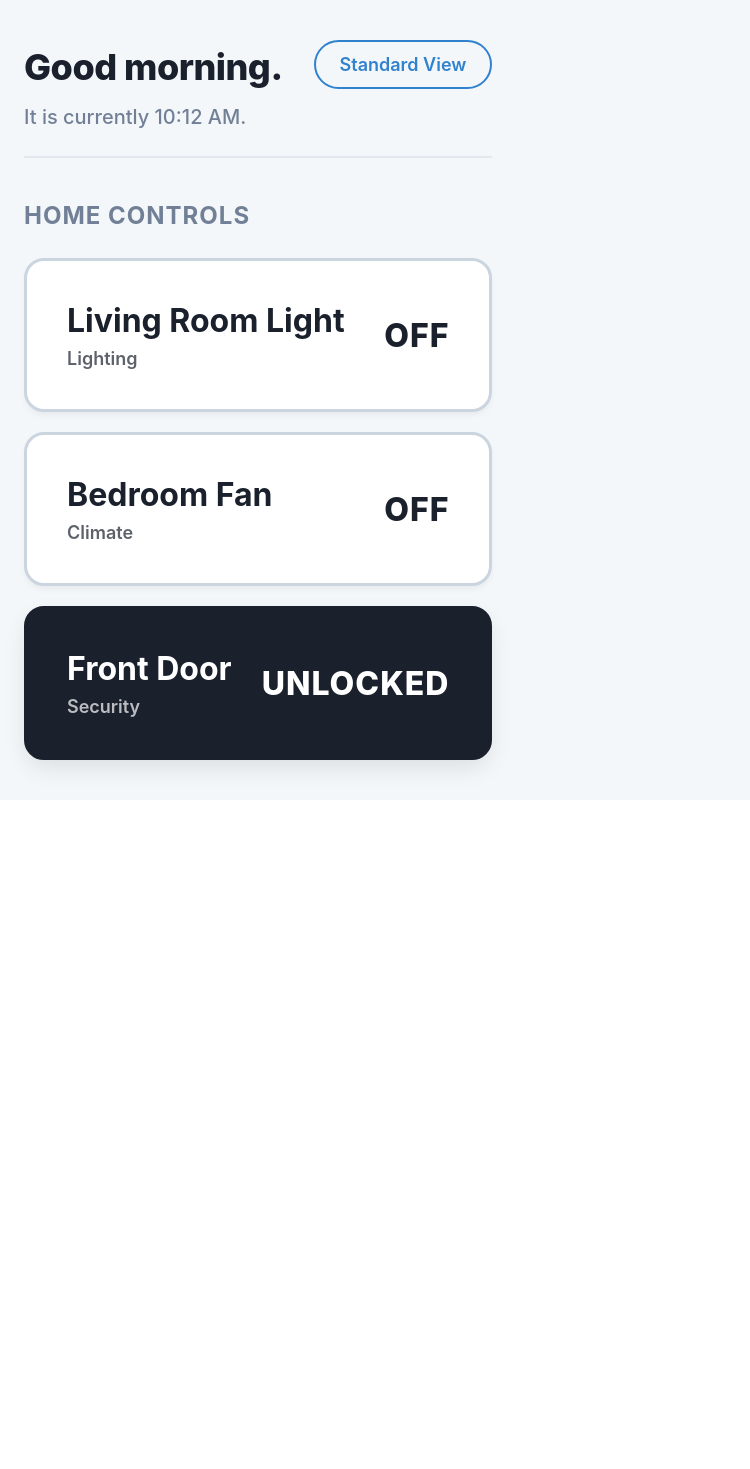
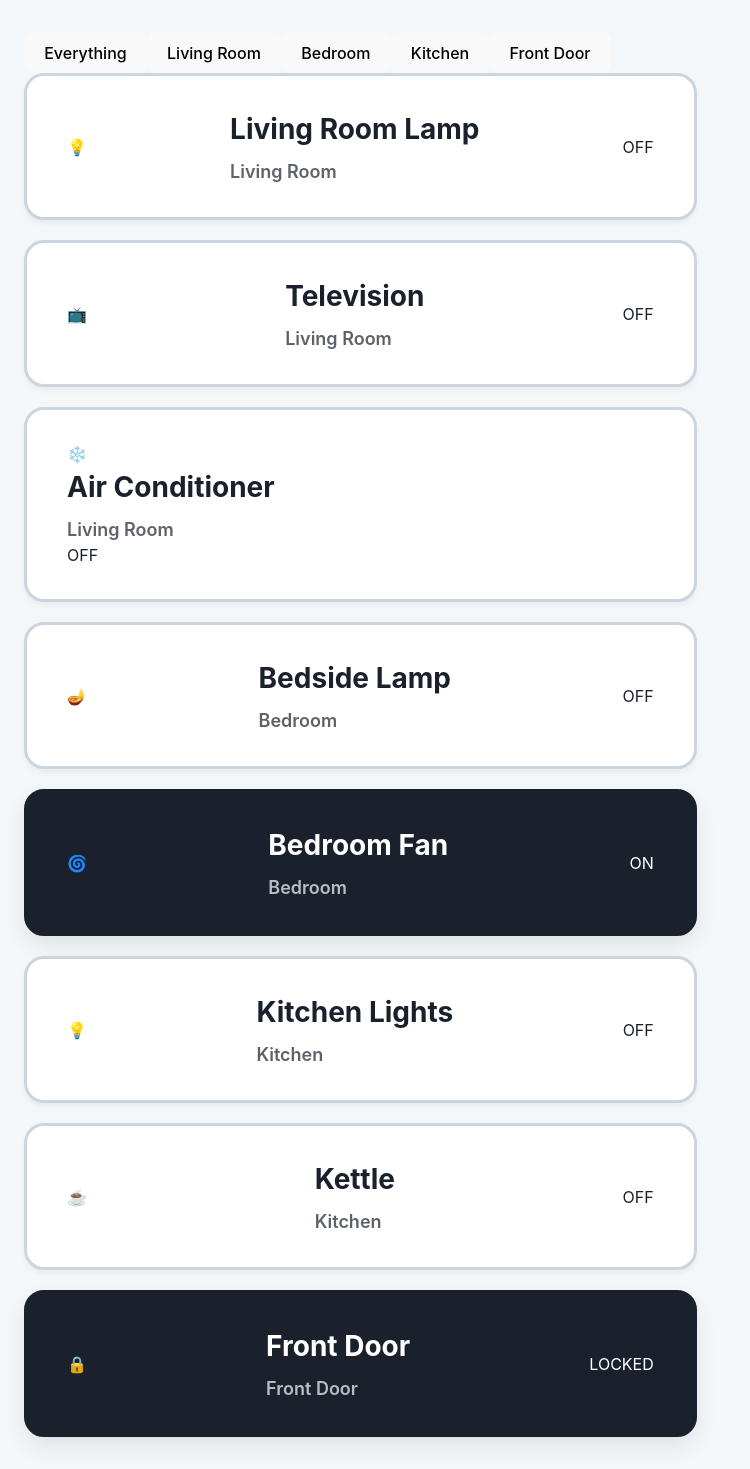
Before and after one commit to preciousudobia704-maker/age-responsive-smarthome, a React (Vite) app: page / in a window 1280 px wide. Shown: the whole page, without its empty margins (0-750 px from the left). Before the commit the page ends 800 px from the top, so only its background shows below. Built offline with nearby package versions, Linux system fonts and the light colour scheme.

Commit message:
Update App.tsx

```diff
--- a/src/App.tsx
+++ b/src/App.tsx
@@ -3,62 +3,80 @@ import React, { useState, useEffect } from 'react';
 import './App.css';
 
 export default function AgeResponsiveSmartHome() {
-  // --------------------------------------------------------
-  // DATA LAYER
-  // --------------------------------------------------------
+
+  // =========================================================================
+  //  LAYER 1: THE DATA LAYER (Local Storage & State Management)
+  //  This section replaces a traditional cloud database.
+  // It securely stores the user's device states, temperature preferences,
+  // and daily habits directly on their physical tablet, ensuring absolute
+  // data sovereignty and zero-latency performance.
+  // =========================================================================
   const [deviceStates, setDeviceStates] = useState(() => {
     const savedStates = localStorage.getItem('smartHomeStates');
     return savedStates ? JSON.parse(savedStates) : {
-      livingRoomLight: false,
-      bedroomFan: false,
-      frontDoorLock: true,
+      livingRoomLamp: false,
+      television: false,
+      airConditioner: false,
+      bedsideLamp: false,
+      bedroomFan: true,
+      kitchenLights: false,
+      kettle: false,
+      frontDoor: true,
     };
   });
 
-  const [settings, setSettings] = useState(() => {
-    const savedSettings = localStorage.getItem('smartHomeSettings');
-    return savedSettings ? JSON.parse(savedSettings) : {
-      simpleModeActive: true
-    };
+  const [acTemp, setAcTemp] = useState(() => {
+    const savedTemp = localStorage.getItem('smartHomeTemp');
+    return savedTemp ? parseInt(savedTemp) : 22;
   });
-
-  const [lastAction, setLastAction] = useState(null);
-  const [showUndo, setShowUndo] = useState(false);
-  const [currentTime, setCurrentTime] = useState(new Date());
 
   const [habitLog, setHabitLog] = useState(() => {
     const savedLog = localStorage.getItem('smartHomeHabits');
     return savedLog ? JSON.parse(savedLog) : [];
   });
 
-  // Keep the clock updated for the greeting
-  useEffect(() => {
-    const timer = setInterval(() => setCurrentTime(new Date()), 60000);
-    return () => clearInterval(timer);
-  }, []);
+  const [lastAction, setLastAction] = useState(null);
+  const [showUndo, setShowUndo] = useState(false);
 
+  // Sync data instantly to the tablet's local storage
   useEffect(() => {
     localStorage.setItem('smartHomeStates', JSON.stringify(deviceStates));
   }, [deviceStates]);
 
   useEffect(() => {
-    localStorage.setItem('smartHomeSettings', JSON.stringify(settings));
-  }, [settings]);
+    localStorage.setItem('smartHomeTemp', acTemp.toString());
+  }, [acTemp]);
 
   useEffect(() => {
     localStorage.setItem('smartHomeHabits', JSON.stringify(habitLog));
   }, [habitLog]);
 
-  // --------------------------------------------------------
-  // LOGIC LAYER
-  // --------------------------------------------------------
+
+  // =========================================================================
+  //  LAYER 2: THE LOGIC LAYER (Device Control, Audio & Error Recovery)
+  //  This executes the core actions. When a user taps
+  // a button, this layer instantly updates the UI, triggers an offline audio
+  // confirmation for accessibility, logs the interaction for the AI, and
+  // deploys the 8-second "Undo" toast to prevent technological anxiety.
+  // =========================================================================
   const toggleDevice = (deviceKey, deviceName) => {
     const newState = !deviceStates[deviceKey];
     const previousState = { ...deviceStates };
 
+    // 1. Save state for Graceful Error Recovery
     setLastAction({ previousState, deviceName });
     setDeviceStates(prev => ({ ...prev, [deviceKey]: newState }));
 
+    // 2. Offline Audio Confirmation for Accessibility
+    if ('speechSynthesis' in window) {
+      let statusSpeech = newState ? "ON" : "OFF";
+      if (deviceKey === 'frontDoor') statusSpeech = newState ? "LOCKED" : "UNLOCKED";
+
+      const speech = new SpeechSynthesisUtterance(`${deviceName} is now ${statusSpeech}`);
+      window.speechSynthesis.speak(speech);
+    }
+
+    // 3. Log the habit for the AI
     const newLogEntry = {
       device: deviceName,
       deviceKey: deviceKey,
@@ -67,11 +85,12 @@ export default function AgeResponsiveSmartHome() {
     };
     setHabitLog(prevLog => [...prevLog, newLogEntry]);
 
+    // 4. Trigger the Undo Toast (8-second timer)
     setShowUndo(true);
     setTimeout(() => {
       setShowUndo(false);
       setLastAction(null);
-    }, 10000);
+    }, 8000);
   };
 
   const executeUndo = () => {
@@ -82,45 +101,47 @@ export default function AgeResponsiveSmartHome() {
     }
   };
 
-  const toggleSimpleMode = () => {
-    setSettings(prev => ({ ...prev, simpleModeActive: !prev.simpleModeActive }));
+  const changeTemp = (e, amount) => {
+    e.stopPropagation(); // Prevents tapping the temperature from turning the AC off
+    setAcTemp(prev => prev + amount);
   };
 
-  // --------------------------------------------------------
-  // PREDICTIVE AI MODULE (Advanced Pattern Recognition)
-  // --------------------------------------------------------
+
+  // =========================================================================
+  //  LAYER 3: PREDICTIVE AI MODULE (Pattern Recognition Engine)
+  //  This is our localized heuristic AI. It scans the
+  // user's habit log to calculate their most frequent action for the current
+  // time of day. It dynamically prepares the suggestion banner to reduce
+  // cognitive load, without ever sending data to an external server.
+  // =========================================================================
   const getPredictiveSuggestion = () => {
-    const currentHour = currentTime.getHours();
+    const currentHour = new Date().getHours();
 
-    // 1. Find all actions (ON or OFF) that happened in this hour historically
+    // Filter history for the current hour
     const habitsThisHour = habitLog.filter(log => {
-      const logHour = new Date(log.time).getHours();
-      return logHour === currentHour;
+      return new Date(log.time).getHours() === currentHour;
     });
 
     if (habitsThisHour.length === 0) return null;
 
-    // 2. Count them to find the true "pattern" (the most frequent action)
+    // Calculate the most frequent action
     const frequency = {};
     habitsThisHour.forEach(log => {
       const patternKey = `${log.deviceKey}|${log.state}|${log.device}`;
       frequency[patternKey] = (frequency[patternKey] || 0) + 1;
     });
 
-    // 3. Identify the most repeated action for this specific time period
     const topPattern = Object.keys(frequency).reduce((a, b) => frequency[a] > frequency[b] ? a : b);
     const [deviceKey, expectedState, deviceName] = topPattern.split('|');
 
-    // 4. Check if the device needs to be changed to match the pattern
     const isCurrentlyOn = deviceStates[deviceKey];
     const needsToTurnOn = expectedState === "ON" && !isCurrentlyOn;
     const needsToTurnOff = expectedState === "OFF" && isCurrentlyOn;
 
     if (needsToTurnOn || needsToTurnOff) {
-      // Make the phrasing context-aware (lock vs light)
       let actionWord = expectedState === "ON" ? "turn on" : "turn off";
-      if (deviceKey === 'frontDoorLock') {
-         actionWord = expectedState === "ON" ? "unlock" : "lock";
+      if (deviceKey === 'frontDoor') {
+         actionWord = expectedState === "ON" ? "lock" : "unlock";
       }
 
       return {
@@ -131,31 +152,31 @@ export default function AgeResponsiveSmartHome() {
 
     return null;
   };
+
   const aiSuggestion = getPredictiveSuggestion();
 
-  // Dynamic Greeting Logic
-  const hour = currentTime.getHours();
-  const greeting = hour < 12 ? 'Good morning' : hour < 18 ? 'Good afternoon' : 'Good evening';
-  const timeString = currentTime.toLocaleTimeString([], { hour: '2-digit', minute: '2-digit' });
 
-  // --------------------------------------------------------
-  // PRESENTATION LAYER
-  // --------------------------------------------------------
+  // =========================================================================
+  //  LAYER 4: THE PRESENTATION LAYER (Age-Responsive Interface)
+  //  This renders the visual UI based on our accessibility
+  // guidelines. It applies Fitts's Law through massive touch targets and utilizes
+  // the Gestalt Principle of Proximity by flattening the navigation into a
+  // single, scroll-free layout, completely eliminating deep menus.
+  // =========================================================================
   return (
-    <div className={`app-wrapper ${settings.simpleModeActive ? 'simple-mode' : 'advanced-mode'}`}>
+    <div className="app-wrapper">
 
-      {/* Top Header & Settings */}
-      <header className="app-header">
-        <div className="greeting-container">
-          <h2>{greeting}.</h2>
-          <p className="time-display">It is currently {timeString}.</p>
-        </div>
-        <button className="settings-toggle" onClick={toggleSimpleMode}>
-          {settings.simpleModeActive ? 'Standard View' : 'Simple View'}
-        </button>
+      {/* Category Filters */}
+      <header className="filter-scroll">
+        <button className="filter-pill active">Everything</button>
+        <button className="filter-pill">Living Room</button>
+        <button className="filter-pill">Bedroom</button>
+        <button className="filter-pill">Kitchen</button>
+        <button className="filter-pill">Front Door</button>
       </header>
 
       <main className="dashboard-content">
+
         {/* Predictive AI Banner */}
         {aiSuggestion && (
           <div className="ai-banner" onClick={aiSuggestion.action}>
@@ -167,51 +188,99 @@ export default function AgeResponsiveSmartHome() {
           </div>
         )}
 
-        {/* Section Headers organize the space */}
-        <h3 className="section-title">Home Controls</h3>
+        <div className="device-grid">
 
-        <div className="device-grid">
-          {/* Lighting */}
-          <button
-            className={`device-card ${deviceStates.livingRoomLight ? 'active' : 'inactive'}`}
-            onClick={() => toggleDevice('livingRoomLight', 'Living Room Light')}
-          >
+          {/* Living Room Lamp */}
+          <div className={`device-card ${deviceStates.livingRoomLamp ? 'active' : 'inactive'}`} onClick={() => toggleDevice('livingRoomLamp', 'Living Room Lamp')}>
+            <div className="card-icon">💡</div>
             <div className="card-info">
-              <span className="device-title">Living Room Light</span>
-              <span className="device-category">Lighting</span>
+              <span className="device-title">Living Room Lamp</span>
+              <span className="device-category">Living Room</span>
             </div>
-            <span className="device-status">
-              {deviceStates.livingRoomLight ? 'ON' : 'OFF'}
-            </span>
-          </button>
+            <div className="status-badge">{deviceStates.livingRoomLamp ? 'ON' : 'OFF'}</div>
+          </div>
 
-          {/* Climate */}
-          <button
-            className={`device-card ${deviceStates.bedroomFan ? 'active' : 'inactive'}`}
-            onClick={() => toggleDevice('bedroomFan', 'Bedroom Fan')}
-          >
+          {/* Television */}
+          <div className={`device-card ${deviceStates.television ? 'active' : 'inactive'}`} onClick={() => toggleDevice('television', 'Television')}>
+            <div className="card-icon">📺</div>
+            <div className="card-info">
+              <span className="device-title">Television</span>
+              <span className="device-category">Living Room</span>
+            </div>
+            <div className="status-badge">{deviceStates.television ? 'ON' : 'OFF'}</div>
+          </div>
+
+          {/* Expanding Air Conditioner */}
+          <div className={`device-card ${deviceStates.airConditioner ? 'active' : 'inactive'}`} onClick={() => toggleDevice('airConditioner', 'Air Conditioner')}>
+            <div className="card-main">
+              <div className="card-icon">❄️</div>
+              <div className="card-info">
+                <span className="device-title">Air Conditioner</span>
+                <span className="device-category">Living Room</span>
+              </div>
+              <div className="status-badge">{deviceStates.airConditioner ? 'ON' : 'OFF'}</div>
+            </div>
+
+            {/* Expanded Temperature Controls (Only shows when AC is ON) */}
+            {deviceStates.airConditioner && (
+              <div className="card-expanded" onClick={(e) => e.stopPropagation()}>
+                <button className="temp-btn" onClick={(e) => changeTemp(e, -1)}>–</button>
+                <span className="temp-display">{acTemp}°C</span>
+                <button className="temp-btn" onClick={(e) => changeTemp(e, 1)}>+</button>
+              </div>
+            )}
+          </div>
+
+          {/* Bedside Lamp */}
+          <div className={`device-card ${deviceStates.bedsideLamp ? 'active' : 'inactive'}`} onClick={() => toggleDevice('bedsideLamp', 'Bedside Lamp')}>
+            <div className="card-icon">🪔</div>
+            <div className="card-info">
+              <span className="device-title">Bedside Lamp</span>
+              <span className="device-category">Bedroom</span>
+            </div>
+            <div className="status-badge">{deviceStates.bedsideLamp ? 'ON' : 'OFF'}</div>
+          </div>
+
+          {/* Bedroom Fan */}
+          <div className={`device-card ${deviceStates.bedroomFan ? 'active' : 'inactive'}`} onClick={() => toggleDevice('bedroomFan', 'Bedroom Fan')}>
+            <div className="card-icon">🌀</div>
             <div className="card-info">
               <span className="device-title">Bedroom Fan</span>
-              <span className="device-category">Climate</span>
+              <span className="device-category">Bedroom</span>
             </div>
-            <span className="device-status">
-              {deviceStates.bedroomFan ? 'ON' : 'OFF'}
-            </span>
-          </button>
+            <div className="status-badge">{deviceStates.bedroomFan ? 'ON' : 'OFF'}</div>
+          </div>
 
-          {/* Security */}
-          <button
-            className={`device-card ${deviceStates.frontDoorLock ? 'active' : 'inactive'}`}
-            onClick={() => toggleDevice('frontDoorLock', 'Front Door Lock')}
-          >
+          {/* Kitchen Lights */}
+          <div className={`device-card ${deviceStates.kitchenLights ? 'active' : 'inactive'}`} onClick={() => toggleDevice('kitchenLights', 'Kitchen Lights')}>
+            <div className="card-icon">💡</div>
+            <div className="card-info">
+              <span className="device-title">Kitchen Lights</span>
+              <span className="device-category">Kitchen</span>
+            </div>
+            <div className="status-badge">{deviceStates.kitchenLights ? 'ON' : 'OFF'}</div>
+          </div>
+
+          {/* Kettle */}
+          <div className={`device-card ${deviceStates.kettle ? 'active' : 'inactive'}`} onClick={() => toggleDevice('kettle', 'Kettle')}>
+            <div className="card-icon">☕</div>
+            <div className="card-info">
+              <span className="device-title">Kettle</span>
+              <span className="device-category">Kitchen</span>
+            </div>
+            <div className="status-badge">{deviceStates.kettle ? 'ON' : 'OFF'}</div>
+          </div>
+
+          {/* Front Door */}
+          <div className={`device-card ${deviceStates.frontDoor ? 'active' : 'inactive'}`} onClick={() => toggleDevice('frontDoor', 'Front Door')}>
+            <div className="card-icon">🔒</div>
             <div className="card-info">
               <span className="device-title">Front Door</span>
-              <span className="device-category">Security</span>
+              <span className="device-category">Front Door</span>
             </div>
-            <span className="device-status">
-              {deviceStates.frontDoorLock ? 'UNLOCKED' : 'LOCKED'}
-            </span>
-          </button>
+            <div className="status-badge">{deviceStates.frontDoor ? 'LOCKED' : 'UNLOCKED'}</div>
+          </div>
+
         </div>
       </main>
 
```
